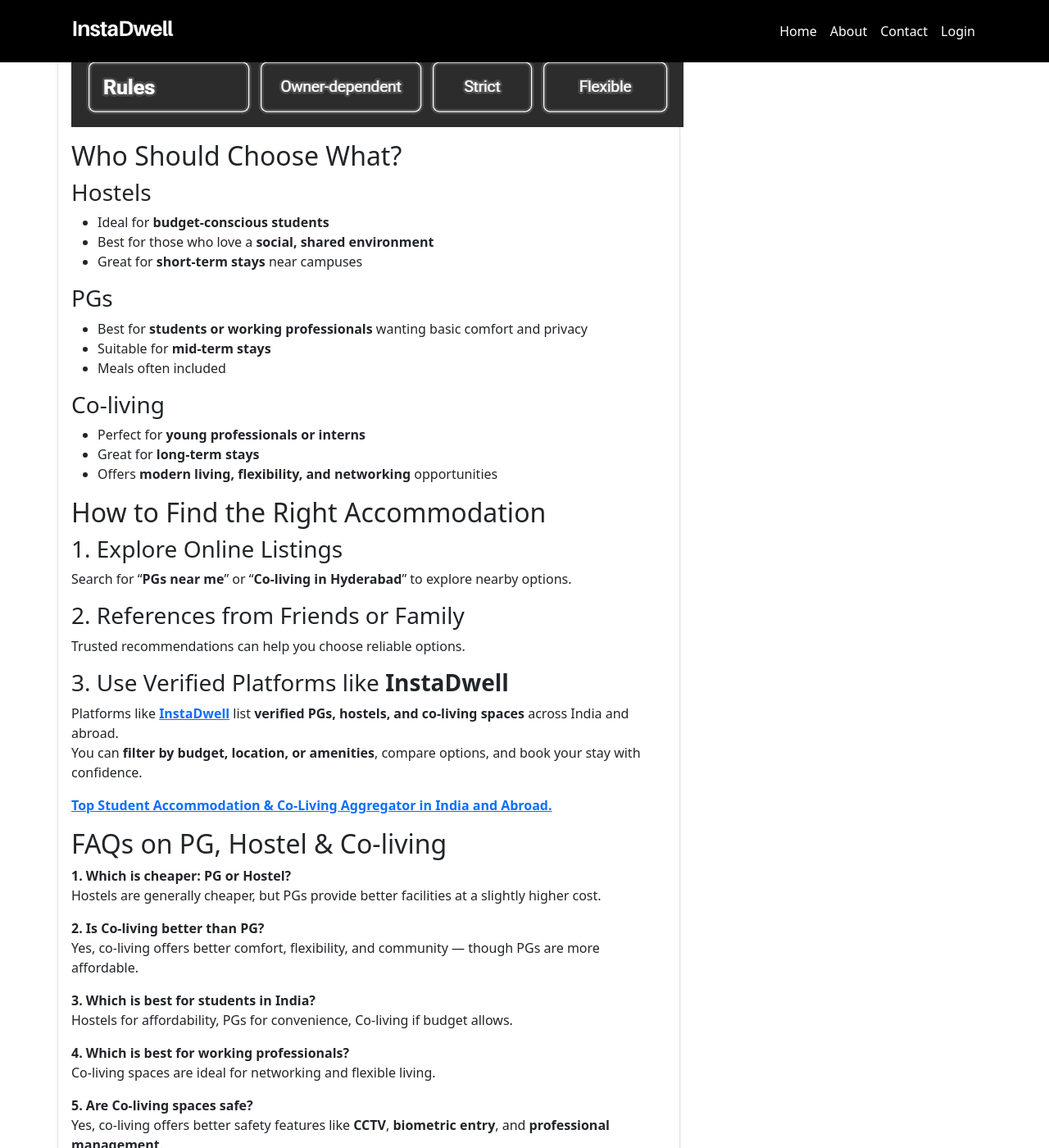
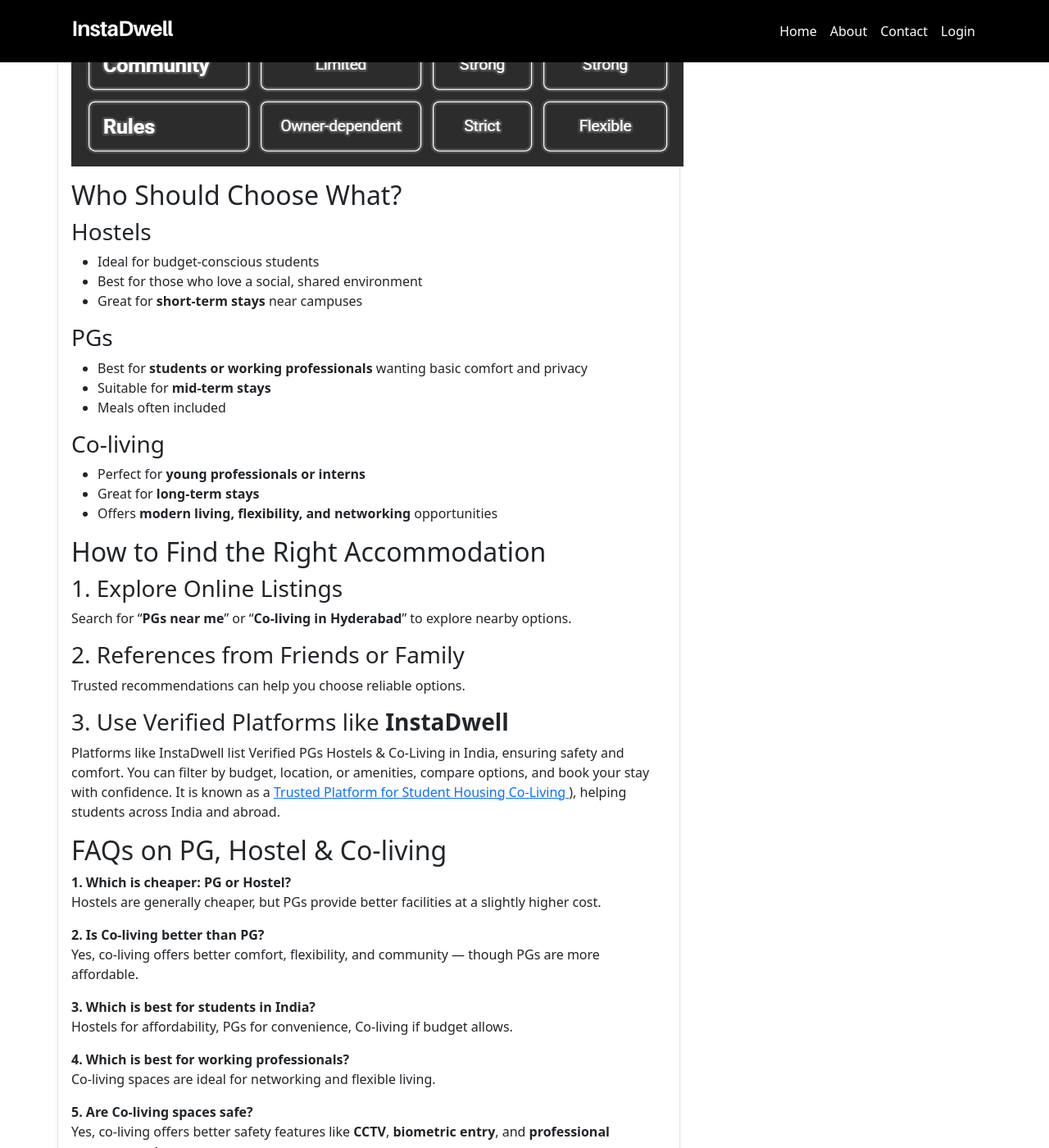
Before and after one commit to instadw/instadwell-blog, a Jekyll site: the page built from _posts/2025-10-14-pg-vs-hostel-vs-co-living-which-is-the-right-choice-for-you.md, in a window 1280 px wide and 1400 px high, scrolled down 3349 px. Shown: the whole window at 82% size. Built offline with Jekyll 4.4.1, drawn with Linux system fonts in a browser that asks for light colours; some of the changed text lies outside the part shown.

Commit message:
Update 2025-10-14-pg-vs-hostel-vs-co-living-which-is-the-right-choice-for-you.md

```diff
--- a/_posts/2025-10-14-pg-vs-hostel-vs-co-living-which-is-the-right-choice-for-you.md
+++ b/_posts/2025-10-14-pg-vs-hostel-vs-co-living-which-is-the-right-choice-for-you.md
@@ -20,7 +20,7 @@
 
 With so many choices like **Paying Guest (PG)** accommodations, **hostels**, and **modern co-living spaces**, it can be confusing to decide what fits you best. Each has its own pros, cons, and lifestyle benefits.
 
-In this guide, powered by **InstaDwell** – India’s **[trusted platform for verified student housing & co-living](https://instadwell.com/about)**, we’ll break down the differences to help you make the right choice.
+In this guide, powered by InstaDwell – India’s trusted platform for verified student housing & co-living, we’ll break down the differences to help you make the right choice. InstaDwell is also recognized as a  [Top PG & Co-Living Platform in India and Abroad](https://instadwell.com/), helping thousands of students find safe and comfortable stays.
 
 ## What is Co-living?
 
@@ -108,8 +108,8 @@
 
 ### Hostels
 
-* Ideal for **budget-conscious students**
-* Best for those who love a **social, shared environment**
+* Ideal for budget-conscious students
+* Best for those who love a social, shared environment
 * Great for **short-term stays** near campuses
 
 ### PGs
@@ -136,10 +136,9 @@
 
 ### 3. Use Verified Platforms like **InstaDwell**
 
-Platforms like **[InstaDwell](https://instadwell.com)** list **verified PGs, hostels, and co-living spaces** across India and abroad.\
-You can **filter by budget, location, or amenities**, compare options, and book your stay with confidence.
-
- **[Top Student Accommodation & Co-Living Aggregator in India and Abroad.](https://instadwell.com/)**
+Platforms like InstaDwell list Verified PGs Hostels & Co-Living in India, ensuring safety and comfort.
+You can filter by budget, location, or amenities, compare options, and book your stay with confidence.
+It is known as a  [Trusted Platform for Student Housing Co-Living ](https://instadwell.com/about)),  helping students across India and abroad.
 
 ## FAQs on PG, Hostel & Co-living
 
@@ -166,5 +165,5 @@
 * **PG:** Perfect for those who want meals and moderate comfort.
 * **Co-living:** Best for professionals and students who value flexibility, comfort, and networking.
 
- Explore verified **PGs, Hostels, and Co-living spaces** at **[InstaDwell](https://instadwell.com)** —\
-India’s most [trusted platform for Student Housing & Co-Living.](https://instadwell.com/about)
+ Explore verified **PGs, Hostels, and Co-living spaces** at InstaDwell
+India’s most [Trusted Platform for Student Housing Co-Living ](https://instadwell.com/about)),
```
